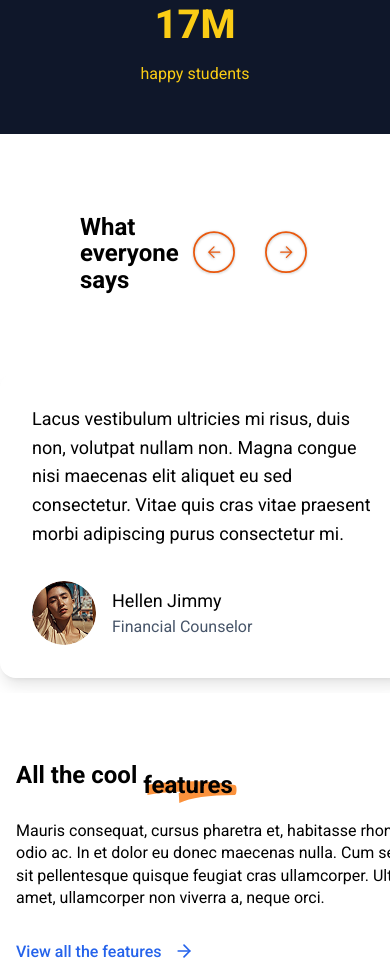
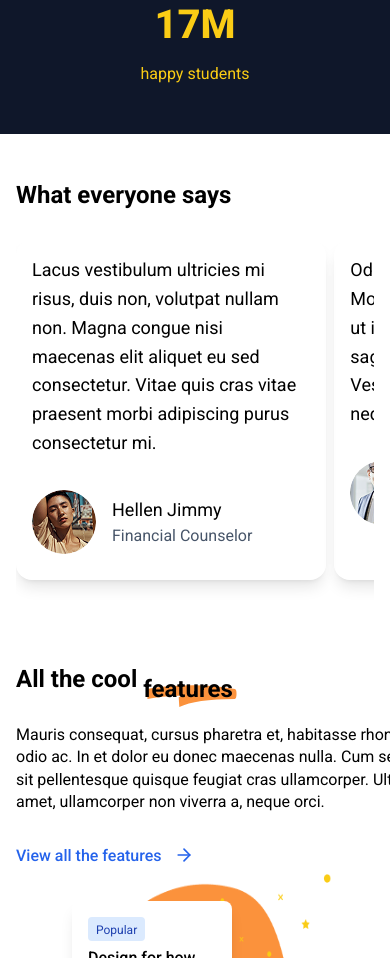
Before and after one commit to f3rnandorj/buzzvel-challenge, a Next.js app: page / in a window 390 px wide. Shown: the part 3960-4918 px from the top of the page. Built offline with nearby package versions, Linux system fonts and the light colour scheme.

Commit message:
Create responsiveness to TestimonialsSection.

```diff
--- a/src/components/HomeSections/TestimonialsSection/TestimonialsSection.tsx
+++ b/src/components/HomeSections/TestimonialsSection/TestimonialsSection.tsx
@@ -11,13 +11,13 @@ export function TestimonialsSection() {
   const swiperRef = useRef<SwiperRef>(null);
 
   return (
-    <section className="flex flex-col h-[39rem] pt-20 space-y-20 w-screen relative left-1/2 -translate-x-1/2">
-      <div className="flex w-full items-center justify-between max-w-[90rem]  mx-auto px-20">
+    <section className="flex flex-col min-h-[33rem] md:min-h-[39rem] pt-12 md:pt-20 space-y-8 md:space-y-20 w-screen relative left-1/2 -translate-x-1/2 px-4 sm:px-8 lg:px-20 ">
+      <div className="flex w-full items-center justify-between max-w-[90rem]  mx-auto">
         <Text as="h2" preset="subHeader">
           What everyone says
         </Text>
 
-        <div className="flex items-center justify-between gap-6">
+        <div className="items-center justify-between gap-6 hidden md:flex">
           <Icon
             name="arrowLeftCircle"
             size={48}
--- a/src/components/HomeSections/TestimonialsSection/components/TestimonialItem.tsx
+++ b/src/components/HomeSections/TestimonialsSection/components/TestimonialItem.tsx
@@ -15,7 +15,7 @@ export function TestimonialItem({
   imageUri,
 }: TestimonialItemProps) {
   return (
-    <div className="flex flex-col items-center h-[19.06rem] w-[25.75rem] p-8 shadow-lg gap-8 rounded-2xl">
+    <div className="flex flex-col items-center h-[21.25rem] w-[19.375rem] md:h-[19.06rem] md:w-[25.75rem] p-4 md:p-8 shadow-lg gap-8 rounded-2xl">
       <Text as="p" preset="paragraphSmall">
         {testimonial}
       </Text>
--- a/src/components/HomeSections/TestimonialsSection/components/TestimonialsCarousel.tsx
+++ b/src/components/HomeSections/TestimonialsSection/components/TestimonialsCarousel.tsx
@@ -18,7 +18,8 @@ export function TestimonialsCarousel({ swiperRef }: Props) {
   const [windowWidth, setWindowWidth] = useState<number>(0);
 
   function getSlidesPerView() {
-    if (windowWidth < 830) return 1;
+    if (windowWidth < 768) return 1.2;
+    if (windowWidth < 830) return 1.6;
     if (windowWidth < 1220) return 2;
     if (windowWidth < 2050) return 3;
     if (windowWidth < 1920) return 4;
@@ -47,14 +48,14 @@ export function TestimonialsCarousel({ swiperRef }: Props) {
   }, []);
 
   return (
-    <div className="flex ">
+    <div className="flex">
       <Swiper
         ref={swiperRef}
-        className="w-full h-[20rem]"
+        className="w-full min-h-[23rem] md:min-h-[20rem]"
         slidesPerView={getSlidesPerView()}
         spaceBetween={24}
         slidesOffsetBefore={margin}
-        slidesOffsetAfter={margin}
+        slidesOffsetAfter={windowWidth > CONTENT_WITH_PADDING ? margin : 20}
       >
         {testimonialsToMap.map((testimonial) => (
           <SwiperSlide key={testimonial.testimonial}>
```
